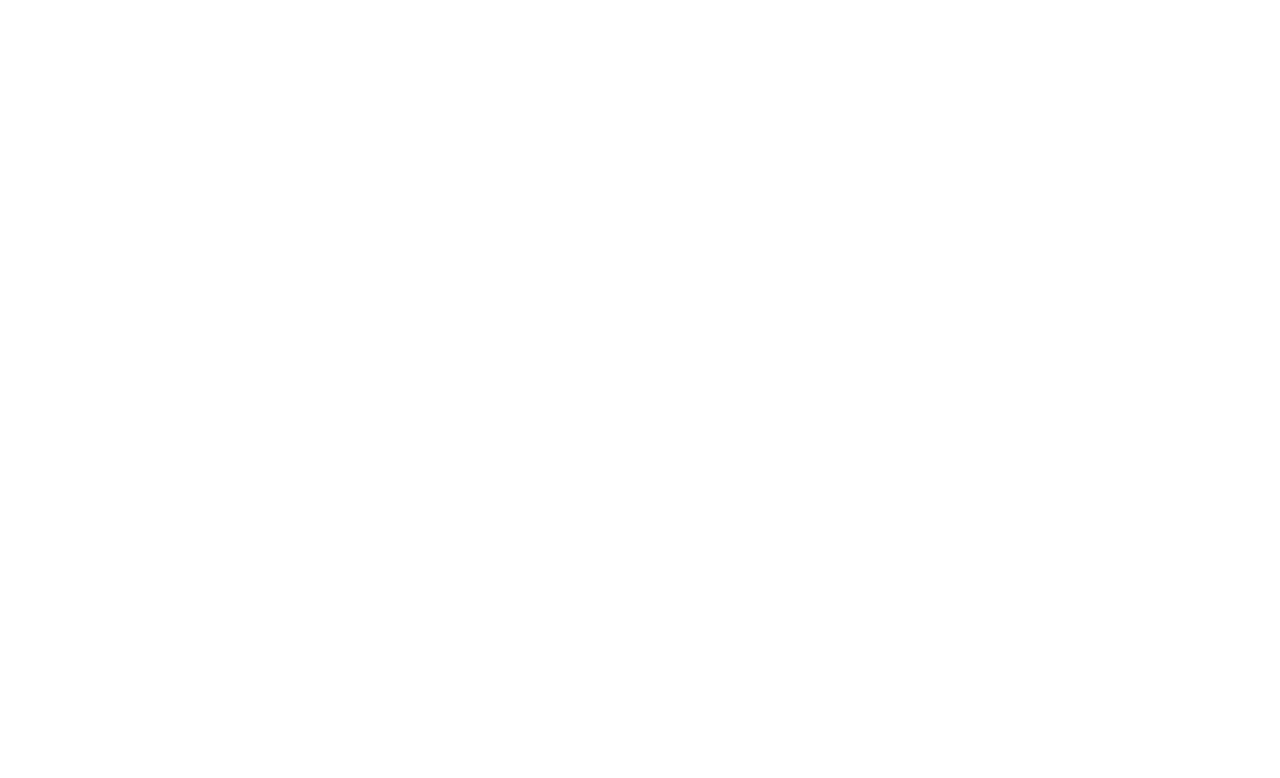
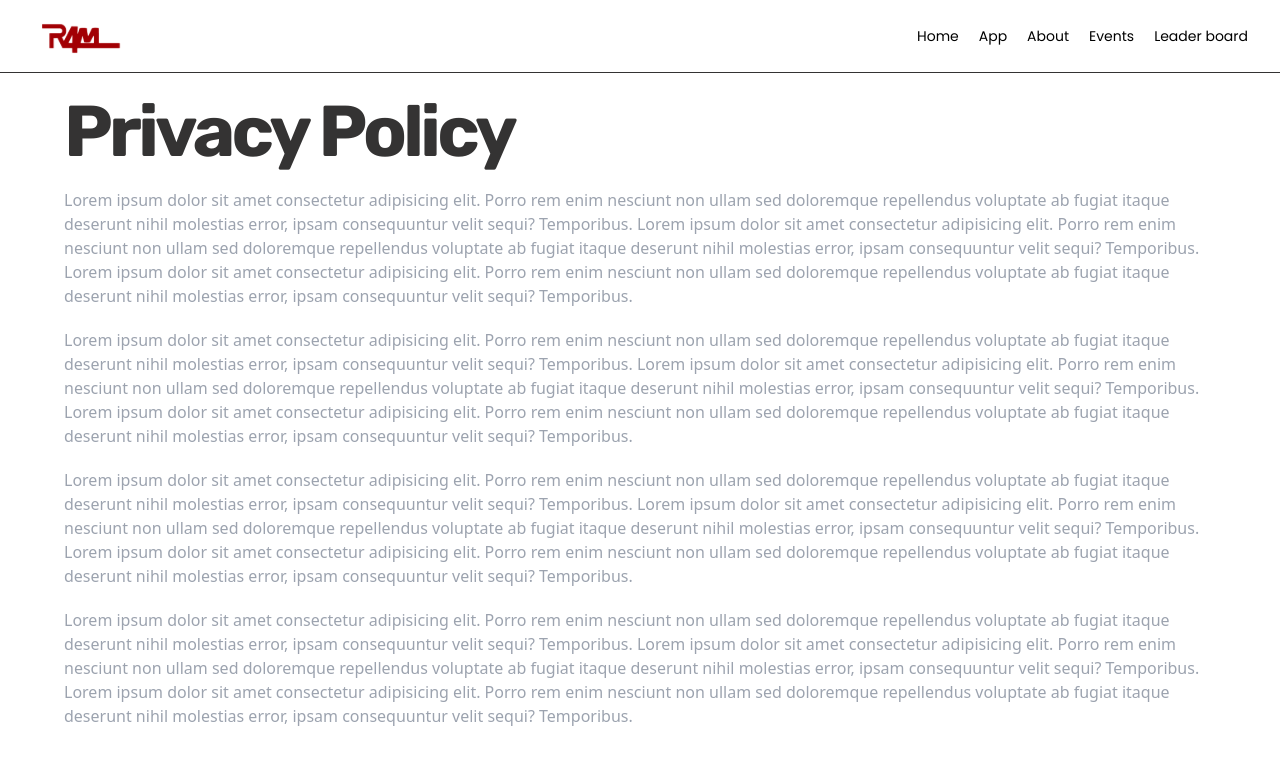
Before and after one commit to theblvckdev/dating-web-app-gig, a React (Vite) app: page /privacy-policy in a window 1280 px wide. Before the commit this address had no page. Shown: the top 778 px of the page. Built offline with nearby package versions, Linux system fonts and the light colour scheme.

Commit message:
worked on privacy and terms pages

```diff
--- a/src/App.tsx
+++ b/src/App.tsx
@@ -4,6 +4,8 @@ import About from "./pages/about/about";
 import AppPage from "./pages/app/app_page";
 import Events from "./pages/evenets/events";
 import CommunityGuidelines from "./pages/community_guide/community_guidelines";
+import PrivacyPolicy from "./pages/privacy_policy/privacey_policy";
+import TermsCondition from "./pages/terms_condition/terms_condition";
 
 const App = () => {
   return (
@@ -14,6 +16,8 @@ const App = () => {
           <Route path="/about" element={<About />} />
           <Route path="/app" element={<AppPage />} />
           <Route path="/events" element={<Events />} />
+          <Route path="/privacy-policy" element={<PrivacyPolicy />} />
+          <Route path="/terms-and-condition" element={<TermsCondition />} />
           <Route
             path="/community-guidelines"
             element={<CommunityGuidelines />}
--- /dev/null
+++ b/src/pages/privacy_policy/privacey_policy.tsx
@@ -0,0 +1,74 @@
+import Footer from "../../components/footer";
+import Navbar from "../../components/navbar";
+
+const PrivacyPolicy = () => {
+  return (
+    <>
+      <Navbar bgVariant="bg-white border-b border-b-secondary-0" />
+
+      <section className="mx-auto max-w-6xl xl:px-0 lg:px-10 md:px-10 px-3 mt-24 pb-5">
+        <h1 className="xl:text-7xl lg:text-6xl md:text-5xl text-2xl md:tracking-tighter font-bold font-oswald text-secondary-0">
+          Privacy Policy
+        </h1>
+
+        <div className="text-gray-400 text-base">
+          <p className="mt-5">
+            Lorem ipsum dolor sit amet consectetur adipisicing elit. Porro rem
+            enim nesciunt non ullam sed doloremque repellendus voluptate ab
+            fugiat itaque deserunt nihil molestias error, ipsam consequuntur
+            velit sequi? Temporibus. Lorem ipsum dolor sit amet consectetur
+            adipisicing elit. Porro rem enim nesciunt non ullam sed doloremque
+            repellendus voluptate ab fugiat itaque deserunt nihil molestias
+            error, ipsam consequuntur velit sequi? Temporibus. Lorem ipsum dolor
+            sit amet consectetur adipisicing elit. Porro rem enim nesciunt non
+            ullam sed doloremque repellendus voluptate ab fugiat itaque deserunt
+            nihil molestias error, ipsam consequuntur velit sequi? Temporibus.
+          </p>
+
+          <p className="mt-5">
+            Lorem ipsum dolor sit amet consectetur adipisicing elit. Porro rem
+            enim nesciunt non ullam sed doloremque repellendus voluptate ab
+            fugiat itaque deserunt nihil molestias error, ipsam consequuntur
+            velit sequi? Temporibus. Lorem ipsum dolor sit amet consectetur
+            adipisicing elit. Porro rem enim nesciunt non ullam sed doloremque
+            repellendus voluptate ab fugiat itaque deserunt nihil molestias
+            error, ipsam consequuntur velit sequi? Temporibus. Lorem ipsum dolor
+            sit amet consectetur adipisicing elit. Porro rem enim nesciunt non
+            ullam sed doloremque repellendus voluptate ab fugiat itaque deserunt
+            nihil molestias error, ipsam consequuntur velit sequi? Temporibus.
+          </p>
+
+          <p className="mt-5">
+            Lorem ipsum dolor sit amet consectetur adipisicing elit. Porro rem
+            enim nesciunt non ullam sed doloremque repellendus voluptate ab
+            fugiat itaque deserunt nihil molestias error, ipsam consequuntur
+            velit sequi? Temporibus. Lorem ipsum dolor sit amet consectetur
+            adipisicing elit. Porro rem enim nesciunt non ullam sed doloremque
+            repellendus voluptate ab fugiat itaque deserunt nihil molestias
+            error, ipsam consequuntur velit sequi? Temporibus. Lorem ipsum dolor
+            sit amet consectetur adipisicing elit. Porro rem enim nesciunt non
+            ullam sed doloremque repellendus voluptate ab fugiat itaque deserunt
+            nihil molestias error, ipsam consequuntur velit sequi? Temporibus.
+          </p>
+
+          <p className="mt-5">
+            Lorem ipsum dolor sit amet consectetur adipisicing elit. Porro rem
+            enim nesciunt non ullam sed doloremque repellendus voluptate ab
+            fugiat itaque deserunt nihil molestias error, ipsam consequuntur
+            velit sequi? Temporibus. Lorem ipsum dolor sit amet consectetur
+            adipisicing elit. Porro rem enim nesciunt non ullam sed doloremque
+            repellendus voluptate ab fugiat itaque deserunt nihil molestias
+            error, ipsam consequuntur velit sequi? Temporibus. Lorem ipsum dolor
+            sit amet consectetur adipisicing elit. Porro rem enim nesciunt non
+            ullam sed doloremque repellendus voluptate ab fugiat itaque deserunt
+            nihil molestias error, ipsam consequuntur velit sequi? Temporibus.
+          </p>
+        </div>
+      </section>
+
+      <Footer />
+    </>
+  );
+};
+
+export default PrivacyPolicy;
--- /dev/null
+++ b/src/pages/terms_condition/terms_condition.tsx
@@ -0,0 +1,74 @@
+import Footer from "../../components/footer";
+import Navbar from "../../components/navbar";
+
+const TermsCondition = () => {
+  return (
+    <>
+      <Navbar bgVariant="bg-white border-b border-b-secondary-0" />
+
+      <section className="mx-auto max-w-6xl xl:px-0 lg:px-10 md:px-10 px-3 mt-24 pb-5">
+        <h1 className="xl:text-7xl lg:text-6xl md:text-5xl text-2xl md:tracking-tighter font-bold font-oswald text-secondary-0">
+          Terms and Conditions
+        </h1>
+
+        <div className="text-gray-400 text-base">
+          <p className="mt-5">
+            Lorem ipsum dolor sit amet consectetur adipisicing elit. Porro rem
+            enim nesciunt non ullam sed doloremque repellendus voluptate ab
+            fugiat itaque deserunt nihil molestias error, ipsam consequuntur
+            velit sequi? Temporibus. Lorem ipsum dolor sit amet consectetur
+            adipisicing elit. Porro rem enim nesciunt non ullam sed doloremque
+            repellendus voluptate ab fugiat itaque deserunt nihil molestias
+            error, ipsam consequuntur velit sequi? Temporibus. Lorem ipsum dolor
+            sit amet consectetur adipisicing elit. Porro rem enim nesciunt non
+            ullam sed doloremque repellendus voluptate ab fugiat itaque deserunt
+            nihil molestias error, ipsam consequuntur velit sequi? Temporibus.
+          </p>
+
+          <p className="mt-5">
+            Lorem ipsum dolor sit amet consectetur adipisicing elit. Porro rem
+            enim nesciunt non ullam sed doloremque repellendus voluptate ab
+            fugiat itaque deserunt nihil molestias error, ipsam consequuntur
+            velit sequi? Temporibus. Lorem ipsum dolor sit amet consectetur
+            adipisicing elit. Porro rem enim nesciunt non ullam sed doloremque
+            repellendus voluptate ab fugiat itaque deserunt nihil molestias
+            error, ipsam consequuntur velit sequi? Temporibus. Lorem ipsum dolor
+            sit amet consectetur adipisicing elit. Porro rem enim nesciunt non
+            ullam sed doloremque repellendus voluptate ab fugiat itaque deserunt
+            nihil molestias error, ipsam consequuntur velit sequi? Temporibus.
+          </p>
+
+          <p className="mt-5">
+            Lorem ipsum dolor sit amet consectetur adipisicing elit. Porro rem
+            enim nesciunt non ullam sed doloremque repellendus voluptate ab
+            fugiat itaque deserunt nihil molestias error, ipsam consequuntur
+            velit sequi? Temporibus. Lorem ipsum dolor sit amet consectetur
+            adipisicing elit. Porro rem enim nesciunt non ullam sed doloremque
+            repellendus voluptate ab fugiat itaque deserunt nihil molestias
+            error, ipsam consequuntur velit sequi? Temporibus. Lorem ipsum dolor
+            sit amet consectetur adipisicing elit. Porro rem enim nesciunt non
+            ullam sed doloremque repellendus voluptate ab fugiat itaque deserunt
+            nihil molestias error, ipsam consequuntur velit sequi? Temporibus.
+          </p>
+
+          <p className="mt-5">
+            Lorem ipsum dolor sit amet consectetur adipisicing elit. Porro rem
+            enim nesciunt non ullam sed doloremque repellendus voluptate ab
+            fugiat itaque deserunt nihil molestias error, ipsam consequuntur
+            velit sequi? Temporibus. Lorem ipsum dolor sit amet consectetur
+            adipisicing elit. Porro rem enim nesciunt non ullam sed doloremque
+            repellendus voluptate ab fugiat itaque deserunt nihil molestias
+            error, ipsam consequuntur velit sequi? Temporibus. Lorem ipsum dolor
+            sit amet consectetur adipisicing elit. Porro rem enim nesciunt non
+            ullam sed doloremque repellendus voluptate ab fugiat itaque deserunt
+            nihil molestias error, ipsam consequuntur velit sequi? Temporibus.
+          </p>
+        </div>
+      </section>
+
+      <Footer />
+    </>
+  );
+};
+
+export default TermsCondition;
```
